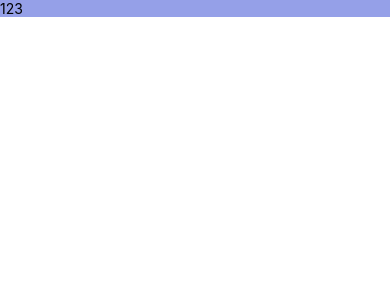
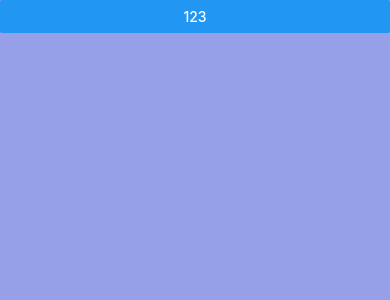
Before and after one commit to timager/moap_pay, a React Native app: screen / in a window 390 px wide. Shown: the top 300 px of the page. Built offline with nearby package versions, Linux system fonts and the light colour scheme.

Commit message:
fix project name

```diff
--- a/app.json
+++ b/app.json
@@ -1,4 +1,4 @@
 {
-  "name": "moap_pay",
-  "displayName": "moap_pay"
+  "name": "moek_pay",
+  "displayName": "moek_pay"
 }
--- a/components/Styles.js
+++ b/components/Styles.js
@@ -1,9 +1,15 @@
-import {StyleSheet} from 'react-native';
+import {StyleSheet, Dimensions} from 'react-native';
 
 export let styles = StyleSheet.create(
     {
-        loginPage: {
+        bgBlue: {
             backgroundColor: '#95a0e8',
         },
+        heightFull:{
+            height: Dimensions.get("window").height
+        },
+        defaultFont:{
+            fontSize: 30,
+        }
     },
 );
--- a/components/pages/LoginPage.js
+++ b/components/pages/LoginPage.js
@@ -1,11 +1,13 @@
-import {View,Text} from 'react-native';
+import {View, Text, Button} from 'react-native';
 import React, {Component} from 'react';
 import {styles} from '../Styles'
 
 class LoginPage extends Component {
     render() {
         return (
-            <Text style={styles.loginPage}>123</Text>
+            <View style={[styles.heightFull, styles.bgBlue]}>
+                <Button style={styles.defaultFont} title={"123"}/>
+            </View>
         );
     }
 }
```
Also changed, not shown: 23 other files (tests, documents, lock files or other folders).
